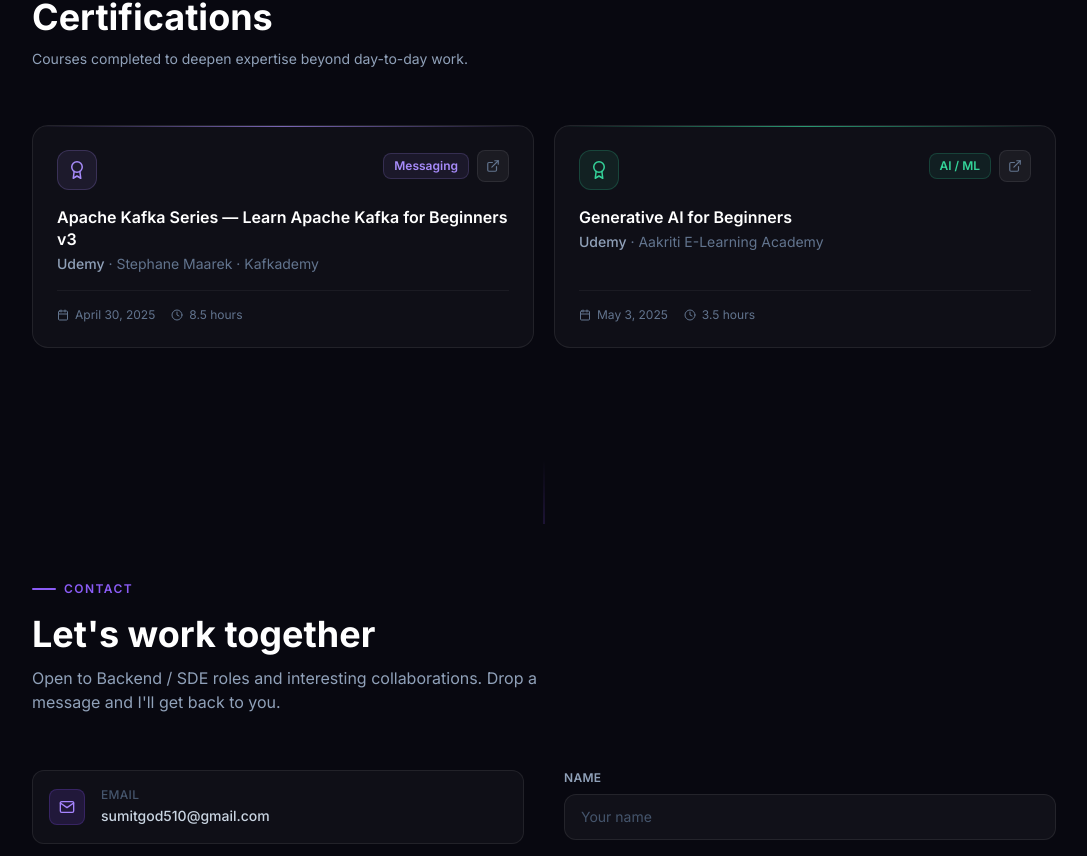
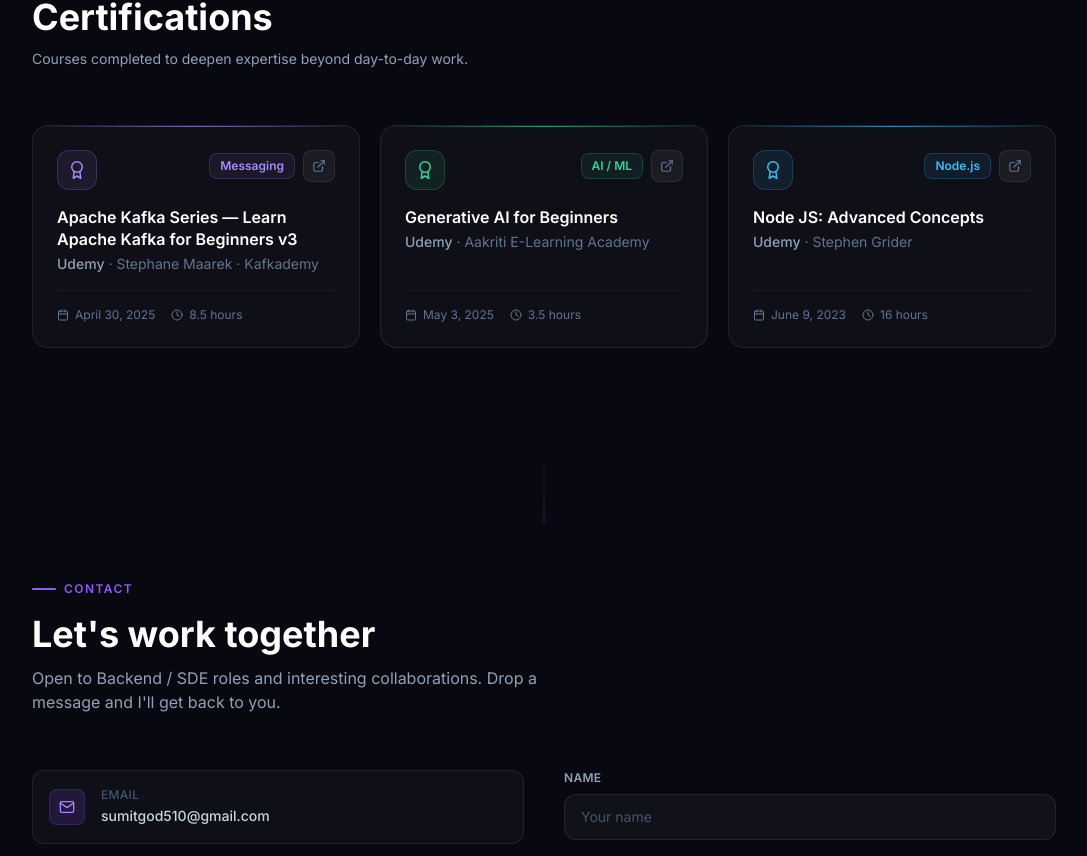
Before and after one commit to streetnoshery/sumitkumargodwan.github.io, a React (Vite) app: page / in a window 1280 px wide. Shown: the part 4700-5556 px from the top of the page, without its empty margins (96-1183 px from the left). Built offline with nearby package versions, Linux system fonts and the light colour scheme.

Commit message:
Initial portfolio

```diff
--- a/src/components/Certificates.jsx
+++ b/src/components/Certificates.jsx
@@ -25,6 +25,17 @@ const certificates = [
     color: '#34d399',
     tag: 'AI / ML',
   },
+  {
+    title: 'Node JS: Advanced Concepts',
+    issuer: 'Udemy',
+    instructor: 'Stephen Grider',
+    date: 'June 9, 2023',
+    hours: '16 hours',
+    url: 'https://ude.my/UC-384e5874-cd39-45c4-87e6-b767fe415969',
+    credentialId: 'UC-384e5874-cd39-45c4-87e6-b767fe415969',
+    color: '#38bdf8',
+    tag: 'Node.js',
+  },
 ]
 
 export default function Certificates() {
@@ -49,7 +60,7 @@ export default function Certificates() {
           </p>
         </motion.div>
 
-        <div className="grid sm:grid-cols-2 gap-5">
+        <div className="grid sm:grid-cols-2 lg:grid-cols-3 gap-5">
           {certificates.map((cert, i) => (
             <motion.div
               key={cert.credentialId}
```
